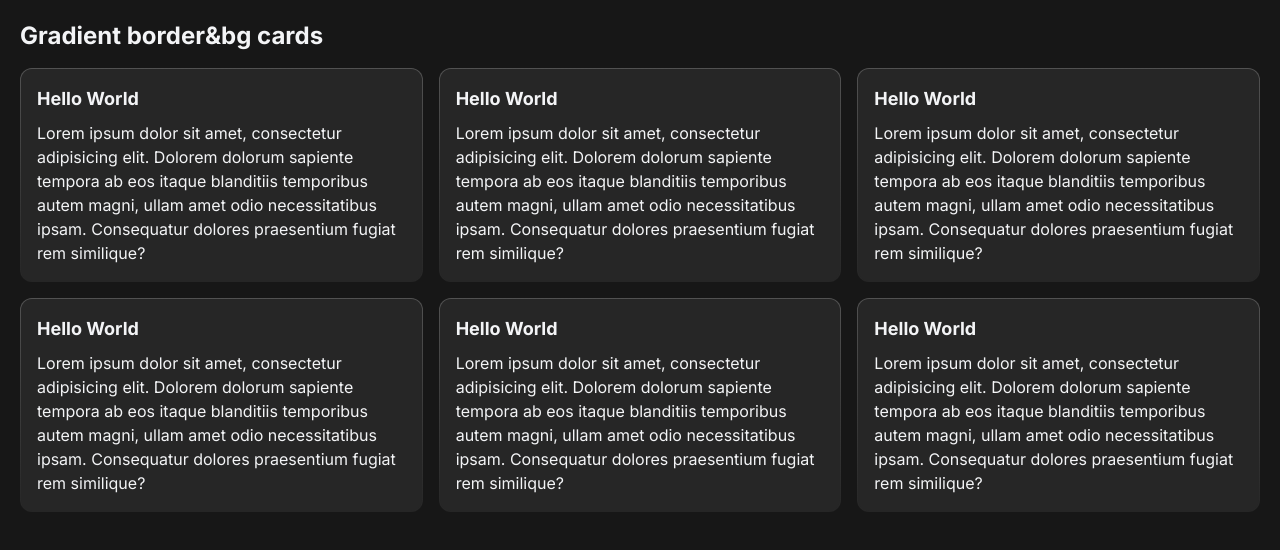
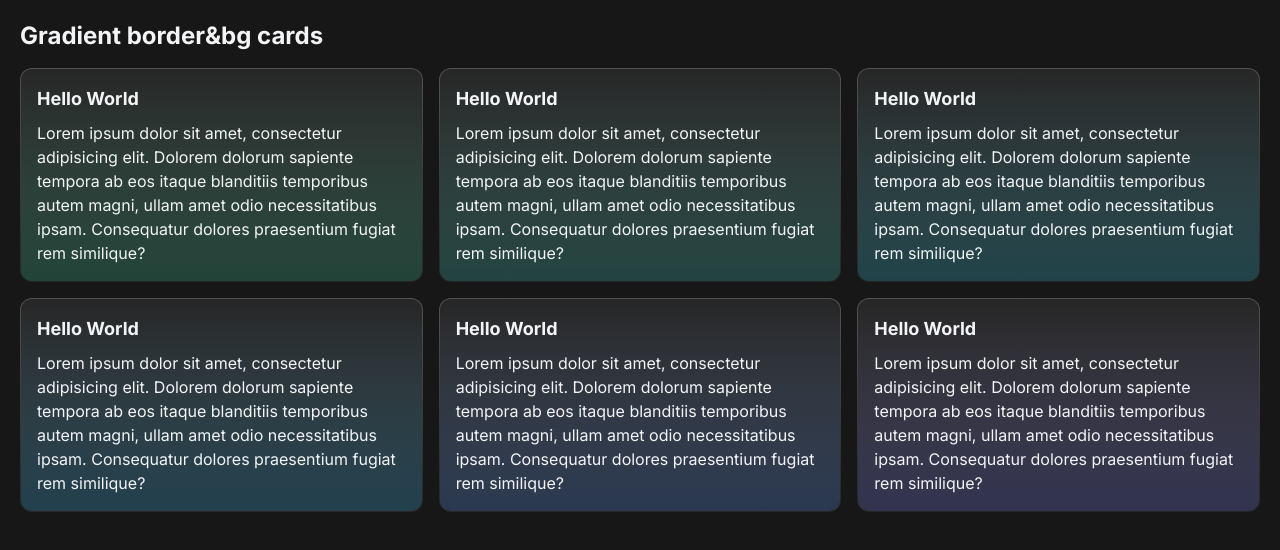
Before and after one commit to josepholiveira/tailwind-gradient, a Next.js app: page / in a window 1280 px wide. Shown: the top 550 px of the page. Built offline with nearby package versions, Linux system fonts and the light colour scheme.

Commit message:
feat: add colored backgrounds

```diff
--- a/app/page.tsx
+++ b/app/page.tsx
@@ -9,7 +9,7 @@ export default function Home() {
 
       <div className="grid grid-cols-1 lg:grid-cols-3 mt-4 gap-4">
         <div className="border border-transparent bg-gradient-to-b from-neutral-600 to-neutral-800 rounded-xl bg-origin-border overflow-hidden">
-          <div className="flex flex-col gap-2 p-4 bg-neutral-800">
+          <div className="flex flex-col gap-2 p-4 bg-gradient-to-b from-neutral-800 to-emerald-500/20">
             <h1 className="font-bold text-lg">Hello World</h1>
             <p>
               Lorem ipsum dolor sit amet, consectetur adipisicing elit. Dolorem
@@ -20,7 +20,7 @@ export default function Home() {
           </div>
         </div>
         <div className="border border-transparent bg-gradient-to-b from-neutral-600 to-neutral-800 rounded-xl bg-origin-border overflow-hidden">
-          <div className="flex flex-col gap-2 p-4 bg-neutral-800">
+          <div className="flex flex-col gap-2 p-4 bg-gradient-to-b from-neutral-800 to-teal-500/20">
             <h1 className="font-bold text-lg">Hello World</h1>
             <p>
               Lorem ipsum dolor sit amet, consectetur adipisicing elit. Dolorem
@@ -31,7 +31,7 @@ export default function Home() {
           </div>
         </div>
         <div className="border border-transparent bg-gradient-to-b from-neutral-600 to-neutral-800 rounded-xl bg-origin-border overflow-hidden">
-          <div className="flex flex-col gap-2 p-4 bg-neutral-800">
+          <div className="flex flex-col gap-2 p-4 bg-gradient-to-b from-neutral-800 to-cyan-500/20">
             <h1 className="font-bold text-lg">Hello World</h1>
             <p>
               Lorem ipsum dolor sit amet, consectetur adipisicing elit. Dolorem
@@ -42,7 +42,7 @@ export default function Home() {
           </div>
         </div>
         <div className="border border-transparent bg-gradient-to-b from-neutral-600 to-neutral-800 rounded-xl bg-origin-border overflow-hidden">
-          <div className="flex flex-col gap-2 p-4 bg-neutral-800">
+          <div className="flex flex-col gap-2 p-4 bg-gradient-to-b from-neutral-800 to-sky-500/20">
             <h1 className="font-bold text-lg">Hello World</h1>
             <p>
               Lorem ipsum dolor sit amet, consectetur adipisicing elit. Dolorem
@@ -53,7 +53,7 @@ export default function Home() {
           </div>
         </div>
         <div className="border border-transparent bg-gradient-to-b from-neutral-600 to-neutral-800 rounded-xl bg-origin-border overflow-hidden">
-          <div className="flex flex-col gap-2 p-4 bg-neutral-800">
+          <div className="flex flex-col gap-2 p-4 bg-gradient-to-b from-neutral-800 to-blue-500/20">
             <h1 className="font-bold text-lg">Hello World</h1>
             <p>
               Lorem ipsum dolor sit amet, consectetur adipisicing elit. Dolorem
@@ -64,7 +64,7 @@ export default function Home() {
           </div>
         </div>
         <div className="border border-transparent bg-gradient-to-b from-neutral-600 to-neutral-800 rounded-xl bg-origin-border overflow-hidden">
-          <div className="flex flex-col gap-2 p-4 bg-neutral-800">
+          <div className="flex flex-col gap-2 p-4 bg-gradient-to-b from-neutral-800 to-indigo-500/20">
             <h1 className="font-bold text-lg">Hello World</h1>
             <p>
               Lorem ipsum dolor sit amet, consectetur adipisicing elit. Dolorem
```
